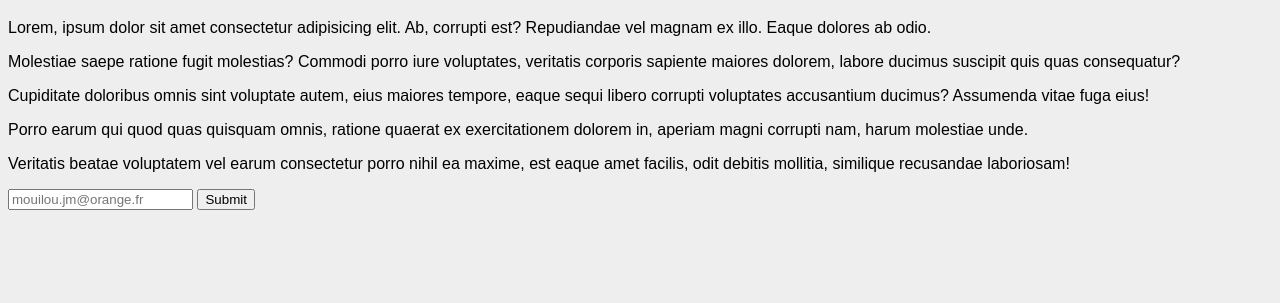
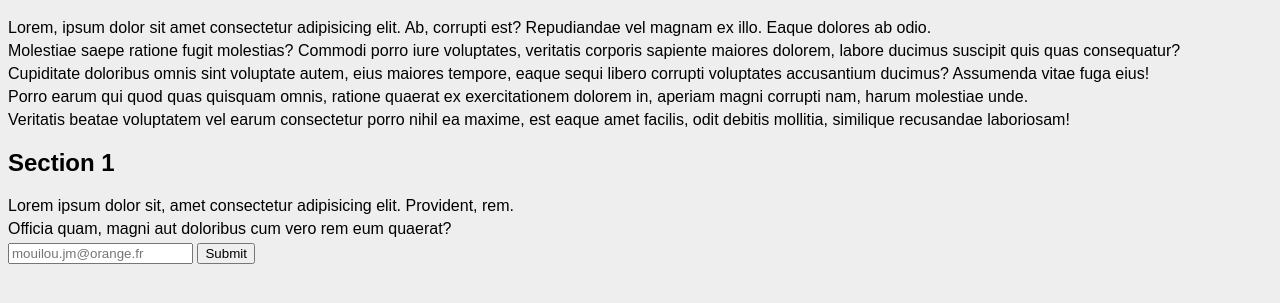
Before and after one commit to Elfebleu9/formation-doranco, a plain HTML site: page index.html in a window 1280 px wide. Shown: the part 239-542 px from the top of the page. Drawn offline with Linux system fonts and the light colour scheme.

Commit message:
modifs index et style

```diff
--- a/index.html
+++ b/index.html
@@ -29,6 +29,10 @@
              <p>Porro earum qui quod quas quisquam omnis, ratione quaerat ex exercitationem dolorem in, aperiam magni corrupti nam, harum molestiae unde.</p>
              <p>Veritatis beatae voluptatem vel earum consectetur porro nihil ea maxime, est eaque amet facilis, odit debitis mollitia, similique recusandae laboriosam!</p>
 
+             <h2>Section 1</h2>
+                    <p>Lorem ipsum dolor sit, amet consectetur adipisicing elit. Provident, rem.</p>
+                    <p>Officia quam, magni aut doloribus cum vero rem eum quaerat?</p>
+
          </main>
          <footer>
              <form action="#">
--- a/style.css
+++ b/style.css
@@ -2,3 +2,6 @@ body{
     font-family: sans-serif;
     background:#eee;
 }
+p{
+    margin:5px 0;
+}
```
